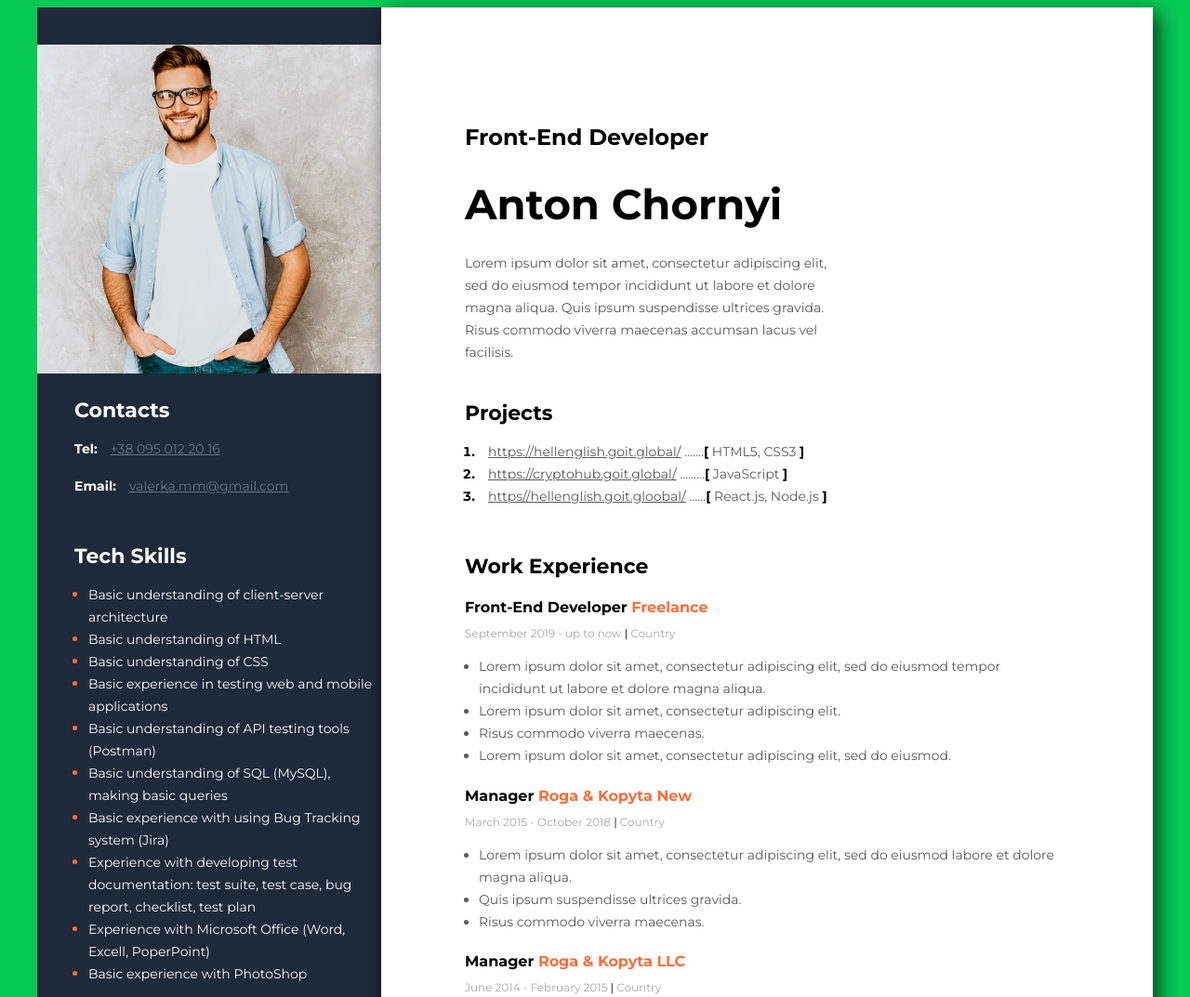
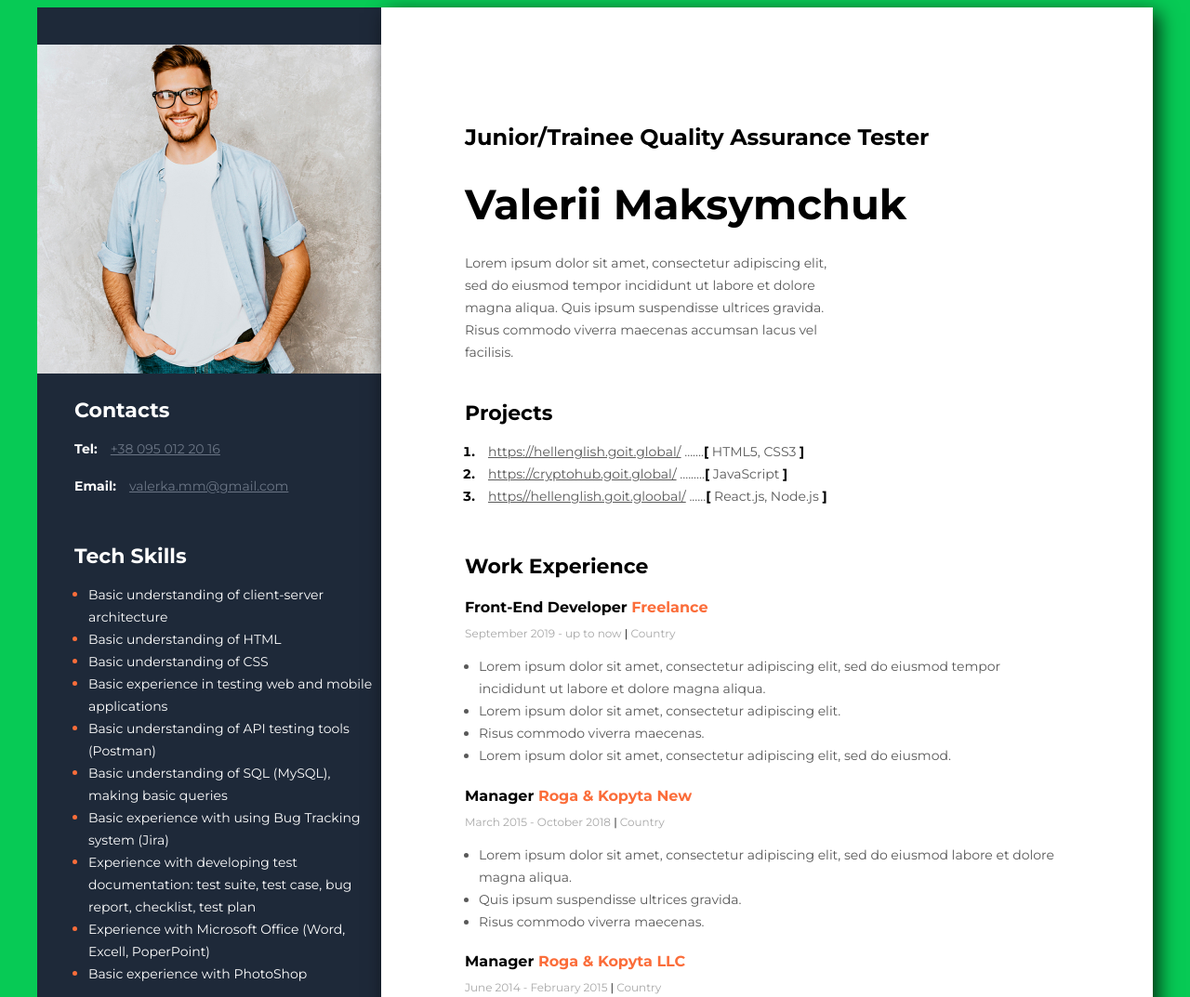
Before and after one commit to Valerka79/r, a plain HTML site: page index.html in a window 1280 px wide. Shown: the top 1073 px of the page at 93% size. Drawn offline with Linux system fonts and the light colour scheme.

Commit message:
new file:   img/i.jpg 	modified:   index.html 	modified:   styles/styles.css

```diff
--- a/index.html
+++ b/index.html
@@ -21,8 +21,8 @@
       <div class="main_content">
         <!--about user-->
         <div class="about">
-          <h2>Front-End Developer</h2>
-          <h1 class="about-name">Anton Chornyi</h1>
+          <h2>Junior/Trainee Quality Assurance Tester</h2>
+          <h1 class="about-name">Valerii Maksymchuk</h1>
           <p class="about-text">
             Lorem ipsum dolor sit amet, consectetur adipiscing elit, sed do
             eiusmod tempor incididunt ut labore et dolore magna aliqua. Quis
--- a/styles/styles.css
+++ b/styles/styles.css
@@ -12,7 +12,7 @@ body {
 .main_content {
   background-color: #ffffff;
   padding: 105px 90px;
-  box-shadow: 6px 6px 20px rgba(0, 0, 0, 0.7);
+  box-shadow: 6px 6px 20px rgba(0, 0, 0, 0.8);
 }
 
 /*about styles*/
```
Also changed, not shown: img/i.jpg (added).
